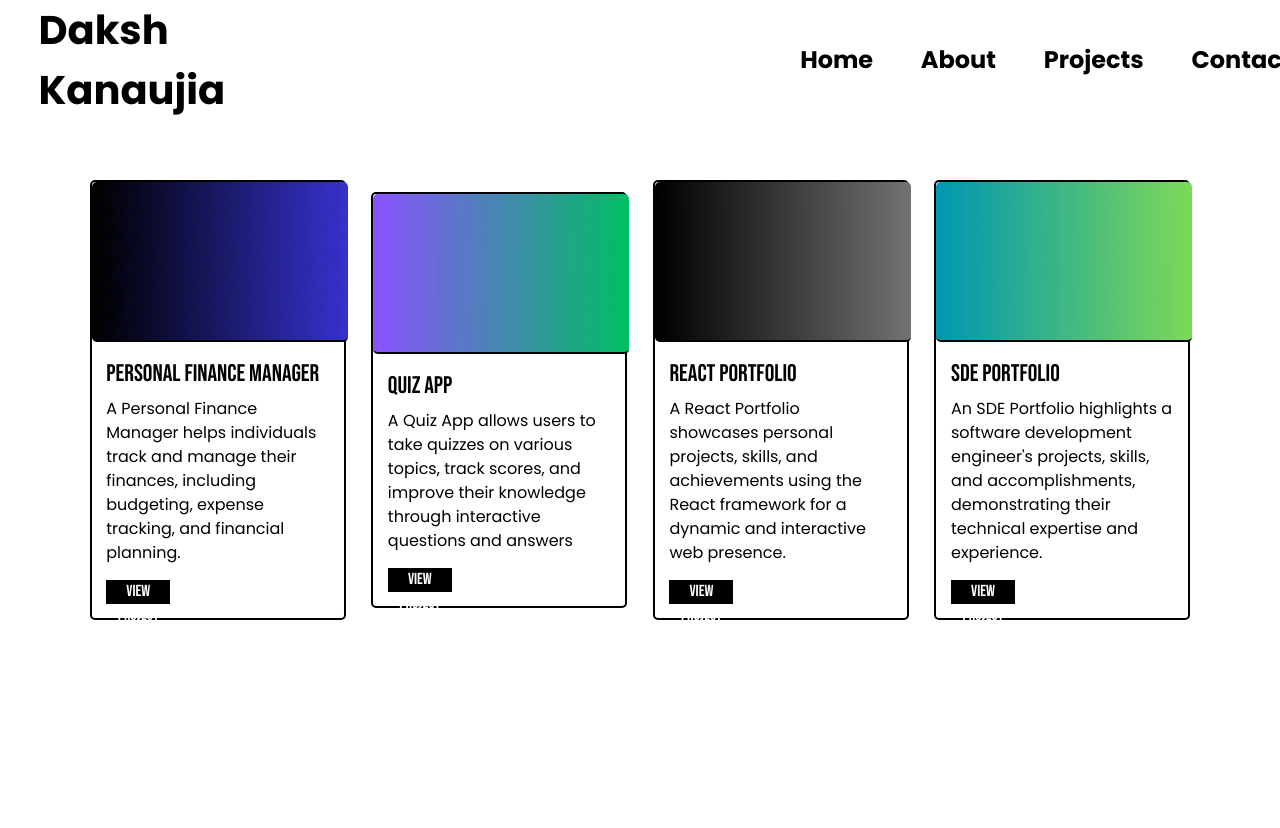
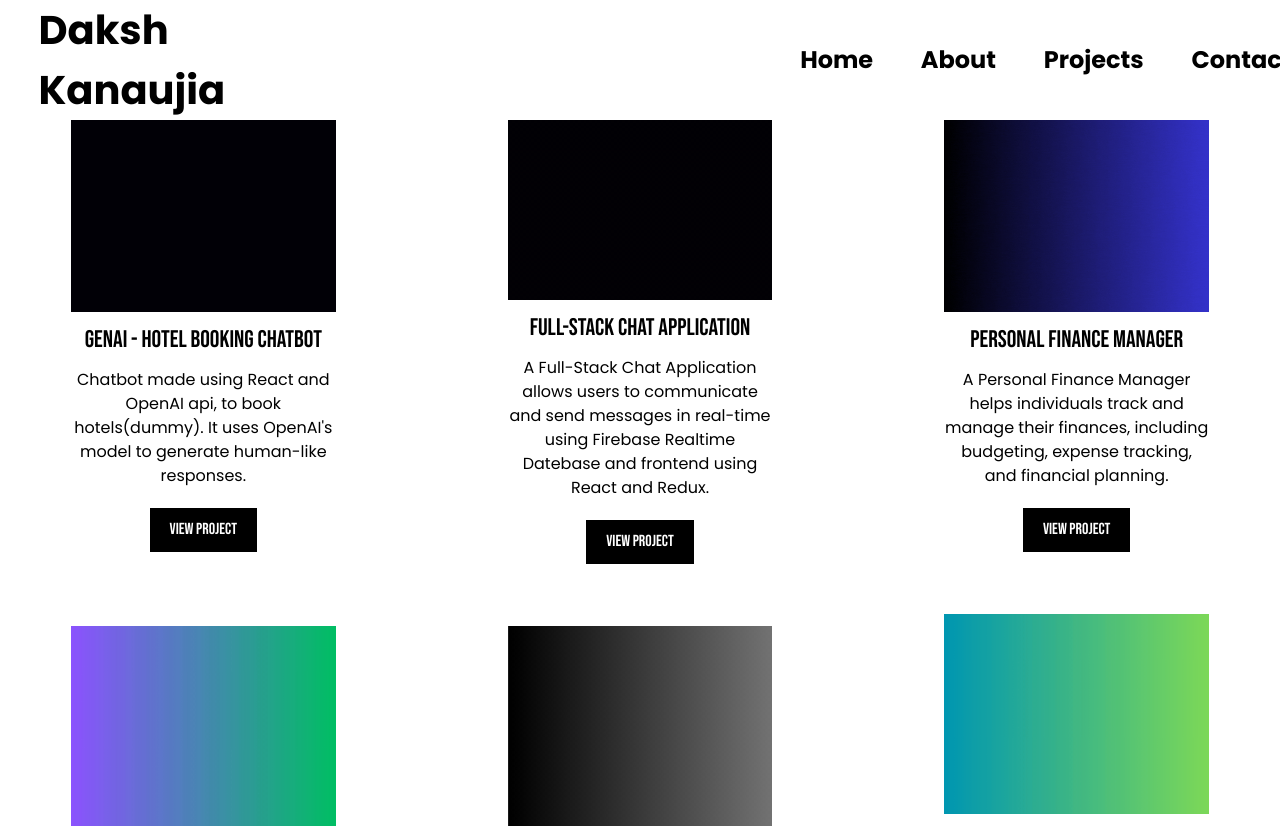
Before and after one commit to dakshkanaujia/portfolio, a React (Vite) app: page /projects in a window 1280 px wide. Shown: the top 828 px of the page. Before the commit the page ends 800 px from the top, so only its background shows below. Built offline with nearby package versions, Linux system fonts and the light colour scheme.

Commit message:
2 projects added

```diff
--- a/src/Components/Projects/Projects.css
+++ b/src/Components/Projects/Projects.css
@@ -1,29 +1,4 @@
-.projectCard{
-    /* height: 40vh; */
 
-    height: fit-content;
-    width: 20vw;
-    /* margin: 10px; */
-    /* padding: 10px; */
-    border: 2px solid #000;
-    border-radius: 5px;
-    /* box-shadow: 0 0 10px #000; */
-    background-color: #fff;
-    transition: all 0.3s;
-    margin: 1%;
-}
-
-.projectImage{
-    width: 20vw;
-    height: 20vh;
-    /* height: fit-content; */
-    background-size: cover;
-    background-position: center;
-    background-repeat: no-repeat;
-    border-bottom: 2px solid black;
-    /* object-fit: cover; */
-    border-radius: 5px;
-}
 .psm{
     background-image: url('../../assets/Projects/FinanceManager.gif');
 }
@@ -36,52 +11,75 @@
 .sde{
     background-image: url('../../assets/Projects/sdePortfolio.gif');
 }
-
-.projectDetails{
-    padding: 10px;
-    height: fit-content;
-    /* background-color: rgb(236, 228, 219); */
+.chatapp{
+    background-image: url('../../assets/Projects/chatapp.gif');
 }
-.projectTitle{
-    font-size: 1.5rem;
-    /* font-weight: 600; */
-    margin: 2%;
-    color: #000;
-}
-.projectDescription{
-    margin: 2%;
-    font-size: 1rem;
-    color: #000;
-}
-
-.projectLink{
-    text-decoration: none;
-    color: white;
-    display: flex;
-    justify-content: space-between;
-    align-items: center;
-    margin-top: 10px;
-}
-.buttonLink{
-    width: 5vw;
-    height: 3vh;
-    text-decoration: none;
-    color: #fff;
-    background-color: #000;
-    /* projectImagepadding: 5px 10px; */
-    /* border-radius: 5px; */
-    transition: all 0.3s;
-    margin: 2%;
+.chatbot{
+    background-image: url('../../assets/Projects/chatbot.gif');
 }
 
 .ProjectsContainer{
     /* background-color: aqua; */
+    /* overflow-x: hidden; */
     width: 100vw;
-    height: 100vh;
+    height: 110vh;
     position: absolute;
-    /* margin-top: %; */
+    margin-top: 7%;
     display: flex;
     justify-content: center;
     align-items: center;
     /* flex-wrap: wrap; */
 }
+/* Projects.css */
+.ProjectsContainer {
+    display: grid;
+    grid-template-columns: repeat(3, 1fr);
+    gap: 30px; /* Adjust the gap as needed */
+}
+
+.projectCard {
+    /* border: 1px solid #000; Adjust the border as needed */
+    padding: 10px; /* Adjust the padding as needed */
+    margin-left: 15%;
+    margin-right: 15%;
+    margin-left: 15%;
+    display: flex;
+    flex-direction: column;
+    align-items: center;
+}
+
+.projectImage {
+    width: 100%;
+    height: 200px; /* Adjust the height as needed */
+    background-size: cover;
+    background-position: center;
+}
+
+
+.projectDetails {
+    text-align: center;
+}
+
+.projectTitle {
+    font-size: 1.5em;
+    margin: 10px 0;
+}
+
+.projectDescription {
+    font-size: 1em;
+    margin: 10px 0;
+}
+
+.projectLink {
+    text-decoration: none;
+    color: inherit;
+}
+
+.buttonLink {
+    padding: 10px 20px;
+    background-color: #000;
+    color: #fff;
+    border: none;
+    cursor: pointer;
+    margin-top: 10px;
+}
--- a/src/Components/Projects/Projects.jsx
+++ b/src/Components/Projects/Projects.jsx
@@ -1,76 +1,66 @@
-import React, { Component } from "react";
-import Slider from "react-slick";
-import './Projects.css'
-import "slick-carousel/slick/slick.css";
-import "slick-carousel/slick/slick-theme.css"
+import React from "react";
+import './Projects.css';
 
-
-var projects = [
+const projects = [
     {
-        // url : '../../assets/Projects/Personal-Finance-Manager.png',
-        url : 'https://c8.alamy.com/comp/PY96BK/finance-manager-working-with-business-graphics-on-a-laptop-PY96BK.jpg',
-        title : "Personal Finance Manager",
-        description : "A Personal Finance Manager helps individuals track and manage their finances, including budgeting, expense tracking, and financial planning.",
-        link : "https://github.com/dakshkanaujia/personal-finance-manager",
-        className : "psm"
+        title: "GenAI - Hotel Booking Chatbot",
+        description: "Chatbot made using React and OpenAI api, to book hotels(dummy). It uses OpenAI's model to generate human-like responses.",
+        link: "https://github.com/dakshkanaujia/hotel-booking-chatbot",
+        className: "chatbot"
     },
     {
-        url : "../../assets/Projects/QuizApp.png",
-        title : "Quiz App",
-        description : "A Quiz App allows users to take quizzes on various topics, track scores, and improve their knowledge through interactive questions and answers       ",
-        link : "https://github.com/dakshkanaujia/development-quizApp/tree/master",
-        className : "quiz"
+        title: "Full-Stack Chat Application",
+        description: "A Full-Stack Chat Application allows users to communicate and send messages in real-time using Firebase Realtime Datebase and frontend using React and Redux.",
+        link: "https://github.com/dakshkanaujia/ChatApplication",
+        className: "chatapp"
     },
     {
-        url : "../../assets/Projects/React-Portfolio.png",
-        title : "React Portfolio",
-        description : "A React Portfolio showcases personal projects, skills, and achievements using the React framework for a dynamic and interactive web presence.",
-        link : "https://github.com/dakshkanaujia/portfolio",
-        className : "react"
+        url: 'https://c8.alamy.com/comp/PY96BK/finance-manager-working-with-business-graphics-on-a-laptop-PY96BK.jpg',
+        title: "Personal Finance Manager",
+        description: "A Personal Finance Manager helps individuals track and manage their finances, including budgeting, expense tracking, and financial planning.",
+        link: "https://github.com/dakshkanaujia/personal-finance-manager",
+        className: "psm"
     },
     {
-        url : "../../assets/Projects/SDEportfolio.png",
-        title : "SDE Portfolio",
-        description : "An SDE Portfolio highlights a software development engineer's projects, skills, and accomplishments, demonstrating their technical expertise and experience.",
-        link : "https://github.com/dakshkanaujia/hackathon-project-4-final",
-        className : "sde"
+        url: "../../assets/Projects/QuizApp.png",
+        title: "Quiz App",
+        description: "A Quiz App allows users to take quizzes on various topics, track scores, and improve their knowledge through interactive questions and answers.",
+        link: "https://github.com/dakshkanaujia/development-quizApp/tree/master",
+        className: "quiz"
+    },
+    {
+        url: "../../assets/Projects/React-Portfolio.png",
+        title: "React Portfolio",
+        description: "A React Portfolio showcases personal projects, skills, and achievements using the React framework for a dynamic and interactive web presence.",
+        link: "https://github.com/dakshkanaujia/portfolio",
+        className: "react"
+    },
+    {
+        url: "../../assets/Projects/SDEportfolio.png",
+        title: "SDE Portfolio",
+        description: "An SDE Portfolio highlights a software development engineer's projects, skills, and accomplishments, demonstrating their technical expertise and experience.",
+        link: "https://github.com/dakshkanaujia/hackathon-project-4-final",
+        className: "sde"
     }
-]
+];
+
 function Projects() {
-    var settings = {
-        dots: true,
-        infinite: true,
-        speed: 500,
-        slidesToShow: 1,
-        slidesToScroll: 1
-    };
     return (
-        <>
-        <div className="sliderContainer ProjectsContainer">
-        {/* <Slider {...settings}> */}
-            {
-                projects.map((element)=>{
-                    return(
-                        <div className="projectCard border-black">
-                            <div className={`projectImage ${element.className}`}>
-                            </div>
+        <div className="ProjectsContainer">
+            {projects.map((project, index) => (
+                <div className="projectCard border-2 border-slate-600 rounded-xl shadow-gray-500 shadow-md" key={index}>
+                    <div className={`projectImage ${project.className}`} />
                     <div className="projectDetails">
-                                <div className="projectTitle bebas-neue-regular">{element.title}</div>
-                                <div className="projectDescription poppins">{element.description}</div>
-                                <a href={element.link} target="/blank" className="projectLink bebas-neue-regular">
-                                    <button className="buttonLink">View Project</button>
+                        <div className="projectTitle bebas-neue-regular">{project.title}</div>
+                        <div className="projectDescription poppins">{project.description}</div>
+                        <a href={project.link} target="_blank" rel="noopener noreferrer" className="projectLink bebas-neue-regular">
+                            <button className="buttonLink rounded-3xl shadow-sm shadow-gray-600">View Project</button>
                         </a>
                     </div>
                 </div>
-                    )
-                })
-            }
-        {/* </Slider> */}
+            ))}
         </div>
-        </>
-      )
+    );
 }
 
-
-
 export default Projects;
```
Also changed, not shown: src/assets/Projects/chatapp.gif (added), src/assets/Projects/chatbot.gif (added). Lines whose indentation alone changed are shown as unchanged.
